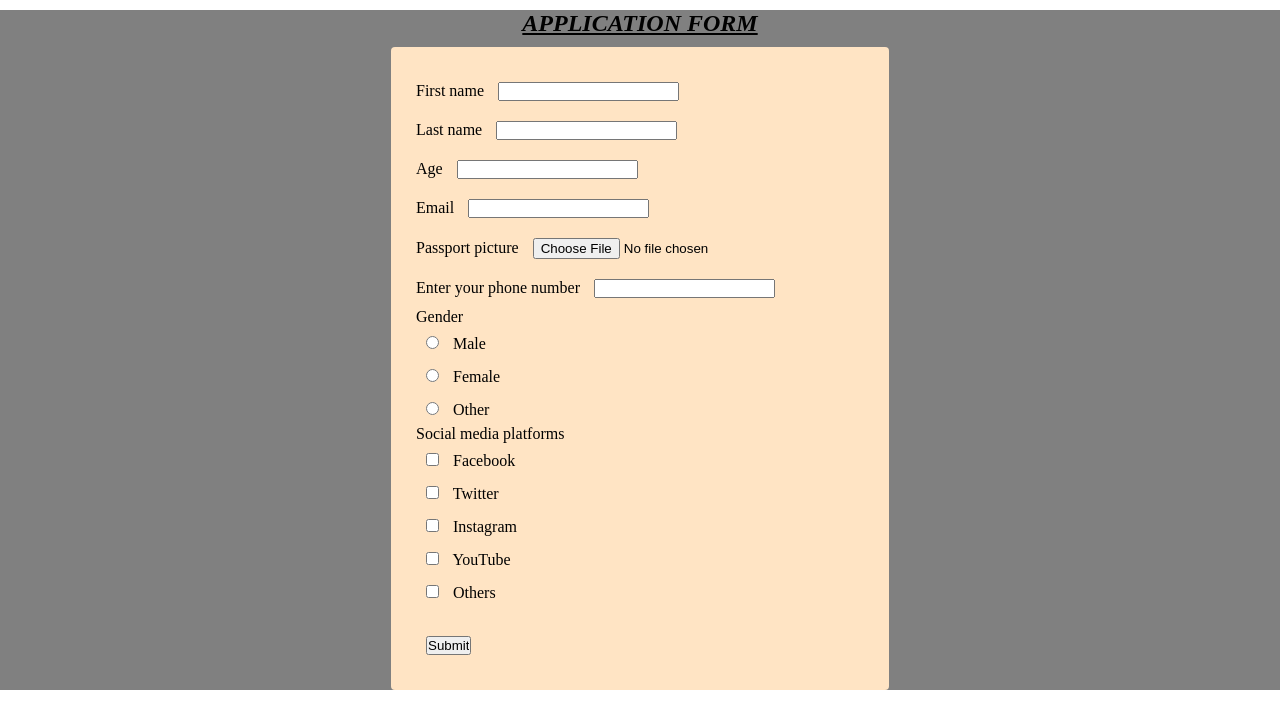
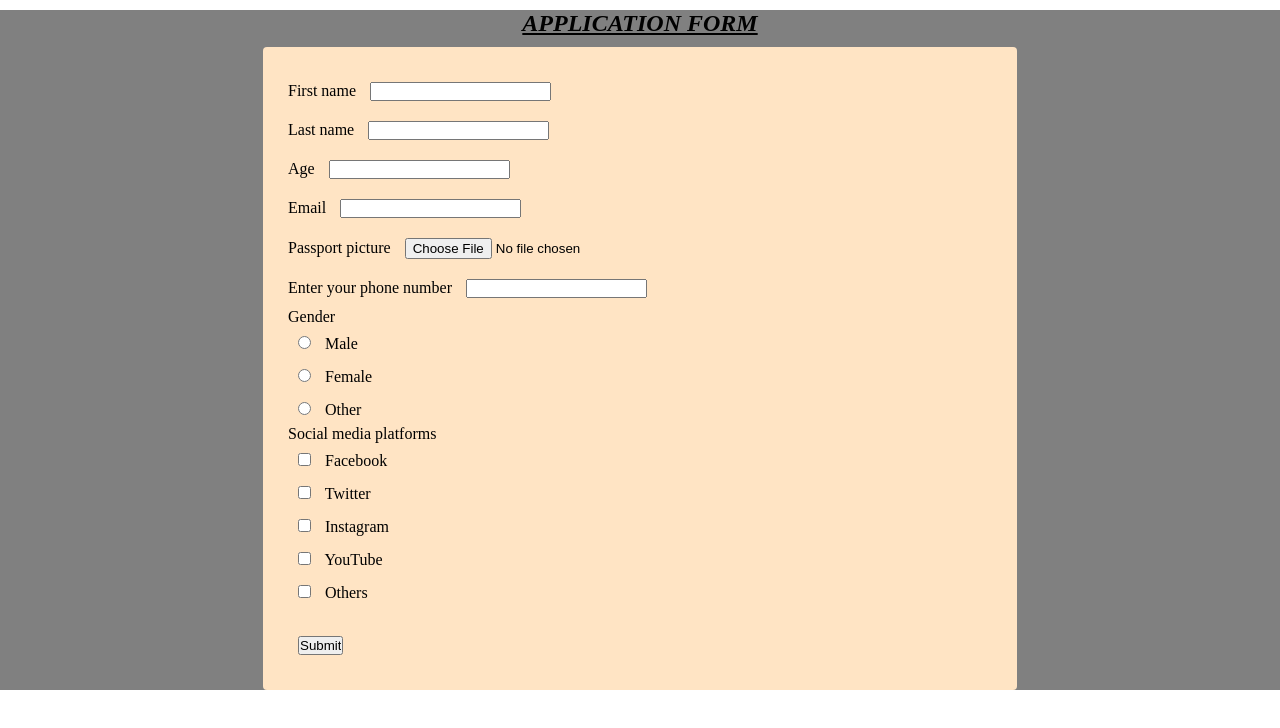
Before and after one commit to NANABARTHUR/forms, a plain HTML site: page index.html in a window 1280 px wide. Drawn offline with Linux system fonts and the light colour scheme.

Commit message:
second commit

```diff
--- a/style.css
+++ b/style.css
@@ -8,7 +8,7 @@ div{
 }
 form{
     border: transparent;
-    width: 35vw;
+    width: 55vw;
     height: auto;
     background-color: bisque;
     margin: auto;
```
